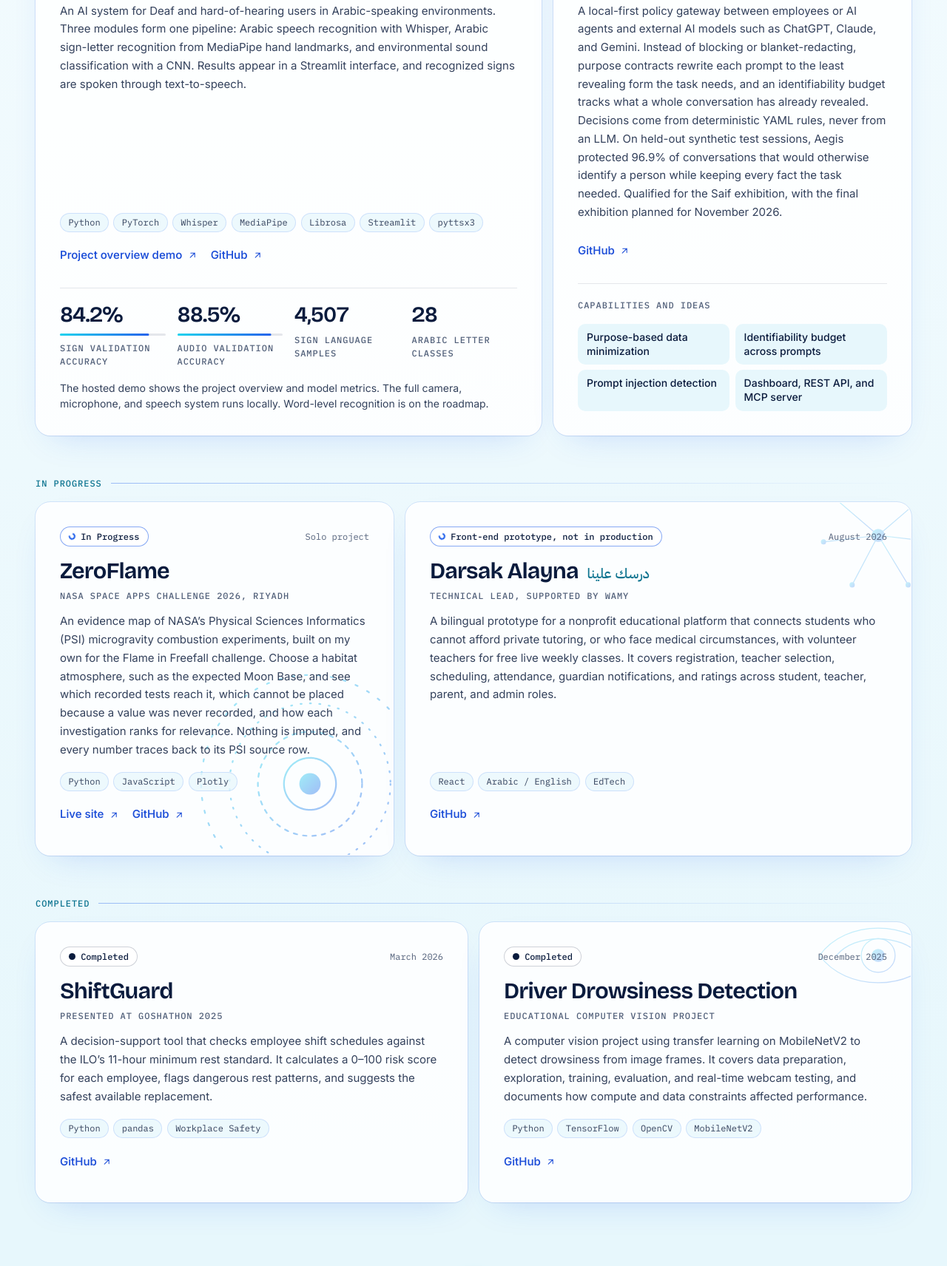
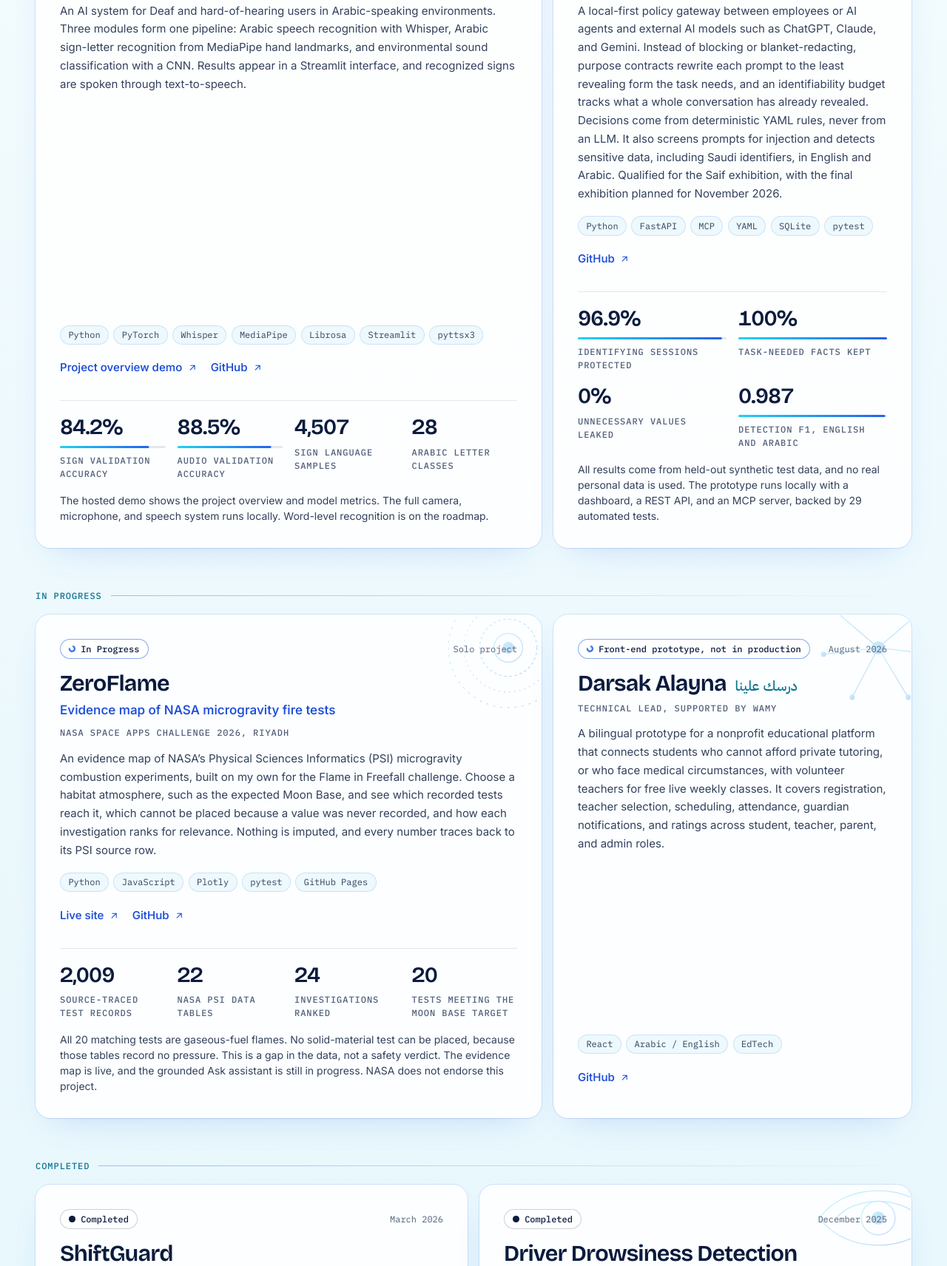
Before and after one commit to IbtissamToure/portfolio, a plain HTML site: page index.html in a window 1280 px wide. Shown: the part 8424-10136 px from the top of the page at 74% size. Drawn offline with Linux system fonts and the light colour scheme.

Commit message:
Add Munsit-style metrics, tags and notes to Aegis and ZeroFlame
Co-Authored-By: Claude Fable 5.2 <noreply@anthropic.com>

```diff
--- a/assets/js/translations.js
+++ b/assets/js/translations.js
@@ -220,16 +220,22 @@ window.PORTFOLIO_AR = {
   'proj.munsit.m4': 'فئة من الحروف العربية',
   'proj.munsit.note': 'يعرض الرابط المنشور نظرة عامة على المشروع ومقاييس النماذج، أما النظام الكامل بالكاميرا والميكروفون والنطق فيعمل محليًا. والتعرف على مستوى الكلمات ضمن الخطة المستقبلية.',
   'proj.aegis.tag': 'ذكاؤك. بياناتك. تحت سيطرتك.',
-  'proj.aegis.desc': 'بوابة سياسات تعمل محليًا بين الموظفين أو وكلاء الذكاء الاصطناعي ونماذج الذكاء الاصطناعي الخارجية مثل ChatGPT وClaude وGemini. بدلًا من الحجب أو الإخفاء الشامل، تعيد «عقود الغرض» صياغة كل طلب إلى أقل صورة كاشفة تكفي للمهمة، وتتتبّع «ميزانية قابلية التعرّف» ما كشفته المحادثة كلها حتى الآن. تصدر القرارات عن قواعد YAML حتمية لا عن نموذج لغوي. وفي جلسات اختبار اصطناعية لم تُستخدم في التطوير، حمى Aegis 96.9% من المحادثات التي كانت ستكشف هوية شخص، مع الإبقاء على كل معلومة تحتاجها المهمة. تأهل المشروع لمعرض سيف، ومن المقرر إقامة المعرض النهائي في نوفمبر 2026.',
-  'proj.aegis.capTitle': 'القدرات والأفكار',
-  'proj.aegis.c1': 'تقليل البيانات بحسب الغرض',
-  'proj.aegis.c2': 'ميزانية قابلية التعرّف عبر الطلبات',
-  'proj.aegis.c3': 'اكتشاف حقن الأوامر',
-  'proj.aegis.c4': 'لوحة تحكم وواجهة REST API وخادم MCP',
+  'proj.aegis.desc': 'بوابة سياسات تعمل محليًا بين الموظفين أو وكلاء الذكاء الاصطناعي ونماذج الذكاء الاصطناعي الخارجية مثل ChatGPT وClaude وGemini. بدلًا من الحجب أو الإخفاء الشامل، تعيد «عقود الغرض» صياغة كل طلب إلى أقل صورة كاشفة تكفي للمهمة، وتتتبّع «ميزانية قابلية التعرّف» ما كشفته المحادثة كلها حتى الآن. تصدر القرارات عن قواعد YAML حتمية لا عن نموذج لغوي. ويفحص الطلبات كذلك لاكتشاف حقن الأوامر والبيانات الحساسة، ومنها المعرّفات السعودية، بالعربية والإنجليزية. تأهل المشروع لمعرض سيف، ومن المقرر إقامة المعرض النهائي في نوفمبر 2026.',
+  'proj.aegis.m1': 'جلسات كاشفة للهوية تمت حمايتها',
+  'proj.aegis.m2': 'معلومات لازمة للمهمة تم الإبقاء عليها',
+  'proj.aegis.m3': 'قيم غير لازمة تسرّبت',
+  'proj.aegis.m4': 'مقياس F1 للاكتشاف، بالعربية والإنجليزية',
+  'proj.aegis.note': 'جميع النتائج من بيانات اختبار اصطناعية لم تُستخدم في التطوير، ولا تُستخدم أي بيانات شخصية حقيقية. يعمل النموذج الأولي محليًا مع لوحة تحكم وواجهة REST API وخادم MCP، ويدعمه 29 اختبارًا آليًا.',
   'proj.zero.team': 'مشروع فردي',
   'proj.zero.event': 'تحدي NASA Space Apps لعام 2026، الرياض',
   'proj.zero.desc': 'خريطة أدلة لتجارب الاحتراق في الجاذبية الصغرى من قاعدة بيانات Physical Sciences Informatics (PSI) التابعة لناسا، أنجزتها بمفردي لتحدي Flame in Freefall. اختر جوّ مسكن فضائي، مثل الجو المتوقع للقاعدة القمرية، لترى أي الاختبارات المسجلة تبلغه، وأيها يتعذر تحديد موضعه لأن قيمة لم تُسجَّل قط، وترتيب كل دراسة بحسب صلتها. لا تُقدَّر أي قيمة مفقودة، وكل رقم يعود إلى صفّه المصدري في PSI.',
   'proj.zero.live': 'الموقع المباشر',
+  'proj.zero.tag': 'خريطة أدلة لاختبارات ناسا للحرائق في الجاذبية الصغرى',
+  'proj.zero.m1': 'سجل اختبار موثّق المصدر',
+  'proj.zero.m2': 'جدول بيانات من NASA PSI',
+  'proj.zero.m3': 'دراسة مرتّبة بحسب الصلة',
+  'proj.zero.m4': 'اختبارًا يطابق جو القاعدة القمرية',
+  'proj.zero.note': 'الاختبارات العشرون المطابقة كلها لهب وقود غازي. ولا يمكن تحديد موضع أي اختبار لمواد صلبة لأن جداولها لا تسجّل الضغط. هذه فجوة في البيانات وليست حكمًا على السلامة. خريطة الأدلة منشورة، أما المساعد Ask المستند إلى السجلات فما زال قيد التنفيذ. وهذا المشروع غير معتمد من ناسا.',
   'proj.darsak.status': 'نموذج أولي للواجهة، ليس في مرحلة الإنتاج',
   'proj.darsak.date': 'أغسطس 2026',
   'proj.darsak.role': 'القيادة التقنية، بدعم من WAMY',
--- a/index.html
+++ b/index.html
@@ -596,19 +596,22 @@
                 </div>
                 <h4><span class="en-run" lang="en">Aegis</span> <span class="project-ar" lang="ar">درع</span></h4>
                 <p class="project-tagline" data-i18n="proj.aegis.tag">Your AI. Your Data. Your Control.</p>
-                <p class="project-desc" data-i18n="proj.aegis.desc">A local-first policy gateway between employees or AI agents and external AI models such as ChatGPT, Claude, and Gemini. Instead of blocking or blanket-redacting, purpose contracts rewrite each prompt to the least revealing form the task needs, and an identifiability budget tracks what a whole conversation has already revealed. Decisions come from deterministic YAML rules, never from an LLM. On held-out synthetic test sessions, Aegis protected 96.9% of conversations that would otherwise identify a person while keeping every fact the task needed. Qualified for the Saif exhibition, with the final exhibition planned for November 2026.</p>
+                <p class="project-desc" data-i18n="proj.aegis.desc">A local-first policy gateway between employees or AI agents and external AI models such as ChatGPT, Claude, and Gemini. Instead of blocking or blanket-redacting, purpose contracts rewrite each prompt to the least revealing form the task needs, and an identifiability budget tracks what a whole conversation has already revealed. Decisions come from deterministic YAML rules, never from an LLM. It also screens prompts for injection and detects sensitive data, including Saudi identifiers, in English and Arabic. Qualified for the Saif exhibition, with the final exhibition planned for November 2026.</p>
+                <ul class="tags">
+                  <li>Python</li><li>FastAPI</li><li>MCP</li><li>YAML</li><li>SQLite</li><li>pytest</li>
+                </ul>
                 <div class="project-links">
                   <a class="text-link" href="https://github.com/IbtissamToure/aegis-v2" target="_blank" rel="noopener">GitHub<svg class="icon-line flip" viewBox="0 0 24 24" aria-hidden="true"><path d="M7 17 17 7M8 7h9v9"/></svg></a>
                 </div>
               </div>
               <div class="project-side">
-                <h5 class="label" style="margin:0" data-i18n="proj.aegis.capTitle">Capabilities and ideas</h5>
-                <ul class="cap-list">
-                  <li data-i18n="proj.aegis.c1">Purpose-based data minimization</li>
-                  <li data-i18n="proj.aegis.c2">Identifiability budget across prompts</li>
-                  <li data-i18n="proj.aegis.c3">Prompt injection detection</li>
-                  <li data-i18n="proj.aegis.c4">Dashboard, REST API, and MCP server</li>
-                </ul>
+                <dl class="project-metrics" style="grid-template-columns:repeat(2,minmax(0,1fr))">
+                  <div><dt class="metric-key label" data-i18n="proj.aegis.m1">Identifying sessions protected</dt><dd class="bench-val" dir="ltr" style="--v:0.9690">96.9%</dd></div>
+                  <div><dt class="metric-key label" data-i18n="proj.aegis.m2">Task-needed facts kept</dt><dd class="bench-val" dir="ltr" style="--v:1">100%</dd></div>
+                  <div><dt class="metric-key label" data-i18n="proj.aegis.m3">Unnecessary values leaked</dt><dd class="bench-val" dir="ltr">0%</dd></div>
+                  <div><dt class="metric-key label" data-i18n="proj.aegis.m4">Detection F1, English and Arabic</dt><dd class="bench-val" dir="ltr" style="--v:0.9870">0.987</dd></div>
+                </dl>
+                <p class="project-note" data-i18n="proj.aegis.note">All results come from held-out synthetic test data, and no real personal data is used. The prototype runs locally with a dashboard, a REST API, and an MCP server, backed by 29 automated tests.</p>
               </div>
             </article>
           </div>
@@ -617,25 +620,35 @@
         <div class="project-group">
           <h3 class="project-group-title label" data-i18n="proj.g2">In Progress</h3>
           <div class="project-grid">
-            <article class="project span-5 spot" data-reveal>
-              <svg class="project-motif large" viewBox="0 0 200 200" aria-hidden="true"><circle cx="100" cy="100" r="22" stroke-dasharray="1 0"/><circle cx="100" cy="100" r="44" stroke-dasharray="3 5"/><circle cx="100" cy="100" r="68" stroke-dasharray="1 7"/><circle cx="100" cy="100" r="92" stroke-dasharray="2 9"/><circle class="fill" cx="100" cy="100" r="9"/></svg>
+            <article class="project span-7 spot" data-reveal>
+              <svg class="project-motif" viewBox="0 0 200 200" aria-hidden="true"><circle cx="100" cy="100" r="22" stroke-dasharray="1 0"/><circle cx="100" cy="100" r="44" stroke-dasharray="3 5"/><circle cx="100" cy="100" r="68" stroke-dasharray="1 7"/><circle cx="100" cy="100" r="92" stroke-dasharray="2 9"/><circle class="fill" cx="100" cy="100" r="9"/></svg>
               <div class="project-top">
                 <span class="status status-progress" data-i18n="status.progress2">In Progress</span>
                 <span class="project-date" data-i18n="proj.zero.team">Solo project</span>
               </div>
               <h4 class="en-run" lang="en">ZeroFlame</h4>
+              <p class="project-tagline" data-i18n="proj.zero.tag">Evidence map of NASA microgravity fire tests</p>
               <p class="project-role label" data-i18n="proj.zero.event">NASA Space Apps Challenge 2026, Riyadh</p>
               <p class="project-desc" data-i18n="proj.zero.desc">An evidence map of NASA’s Physical Sciences Informatics (PSI) microgravity combustion experiments, built on my own for the Flame in Freefall challenge. Choose a habitat atmosphere, such as the expected Moon Base, and see which recorded tests reach it, which cannot be placed because a value was never recorded, and how each investigation ranks for relevance. Nothing is imputed, and every number traces back to its PSI source row.</p>
               <ul class="tags">
-                <li dir="ltr">Python</li><li dir="ltr">JavaScript</li><li dir="ltr">Plotly</li>
+                <li dir="ltr">Python</li><li dir="ltr">JavaScript</li><li dir="ltr">Plotly</li><li dir="ltr">pytest</li><li dir="ltr">GitHub Pages</li>
               </ul>
               <div class="project-links">
                 <a class="text-link" href="https://ibtissamtoure.github.io/ZeroFlame/" target="_blank" rel="noopener"><span data-i18n="proj.zero.live">Live site</span><svg class="icon-line flip" viewBox="0 0 24 24" aria-hidden="true"><path d="M7 17 17 7M8 7h9v9"/></svg></a>
                 <a class="text-link" href="https://github.com/IbtissamToure/ZeroFlame" target="_blank" rel="noopener">GitHub<svg class="icon-line flip" viewBox="0 0 24 24" aria-hidden="true"><path d="M7 17 17 7M8 7h9v9"/></svg></a>
               </div>
+              <div class="project-side">
+                <dl class="project-metrics">
+                  <div><dt class="metric-key label" data-i18n="proj.zero.m1">Source-traced test records</dt><dd class="bench-val" dir="ltr">2,009</dd></div>
+                  <div><dt class="metric-key label" data-i18n="proj.zero.m2">NASA PSI data tables</dt><dd class="bench-val" dir="ltr">22</dd></div>
+                  <div><dt class="metric-key label" data-i18n="proj.zero.m3">Investigations ranked</dt><dd class="bench-val" dir="ltr">24</dd></div>
+                  <div><dt class="metric-key label" data-i18n="proj.zero.m4">Tests meeting the Moon Base target</dt><dd class="bench-val" dir="ltr">20</dd></div>
+                </dl>
+                <p class="project-note" data-i18n="proj.zero.note">All 20 matching tests are gaseous-fuel flames. No solid-material test can be placed, because those tables record no pressure. This is a gap in the data, not a safety verdict. The evidence map is live, and the grounded Ask assistant is still in progress. NASA does not endorse this project.</p>
+              </div>
             </article>
 
-            <article class="project span-7 spot" data-reveal>
+            <article class="project span-5 spot" data-reveal>
               <svg class="project-motif" viewBox="0 0 200 200" aria-hidden="true"><line x1="100" y1="100" x2="30" y2="40"/><circle class="fill" cx="30" cy="40" r="4"/><line x1="100" y1="100" x2="100" y2="18"/><circle class="fill" cx="100" cy="18" r="4"/><line x1="100" y1="100" x2="170" y2="40"/><circle class="fill" cx="170" cy="40" r="4"/><line x1="100" y1="100" x2="186" y2="110"/><circle class="fill" cx="186" cy="110" r="4"/><line x1="100" y1="100" x2="146" y2="176"/><circle class="fill" cx="146" cy="176" r="4"/><line x1="100" y1="100" x2="60" y2="176"/><circle class="fill" cx="60" cy="176" r="4"/><line x1="100" y1="100" x2="16" y2="110"/><circle class="fill" cx="16" cy="110" r="4"/><circle class="fill" cx="100" cy="100" r="10"/></svg>
               <div class="project-top">
                 <span class="status status-progress" data-i18n="proj.darsak.status">Front-end prototype, not in production</span>
```
